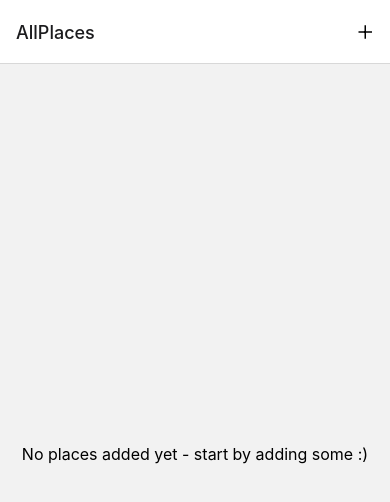
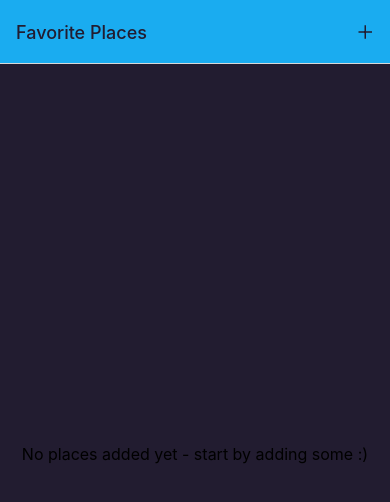
Before and after one commit to mostafa4460/favorite-places-app, a React Native app: screen / in a window 390 px wide. Shown: the top 502 px of the page. Built offline with nearby package versions, Linux system fonts and the light colour scheme.

Commit message:
change navigation styles

```diff
--- a/App.js
+++ b/App.js
@@ -4,6 +4,7 @@ import { StatusBar } from "expo-status-bar";
 import AllPlaces from "./screens/AllPlaces";
 import AddPlace from "./screens/AddPlace";
 import IconButton from "./components/UI/IconButton";
+import { COLORS } from "./constants/colors";
 
 const Stack = createNativeStackNavigator();
 
@@ -13,11 +14,18 @@ export default function App() {
       <StatusBar style="dark" />
 
       <NavigationContainer>
-        <Stack.Navigator>
+        <Stack.Navigator
+          screenOptions={{
+            headerStyle: { backgroundColor: COLORS.primary500 },
+            headerTintColor: COLORS.gray700,
+            contentStyle: { backgroundColor: COLORS.gray700 },
+          }}
+        >
           <Stack.Screen
             name="AllPlaces"
             component={AllPlaces}
             options={({ navigation }) => ({
+              title: "Favorite Places",
               headerRight: ({ tintColor }) => (
                 <IconButton
                   icon="add"
@@ -28,7 +36,11 @@ export default function App() {
               ),
             })}
           />
-          <Stack.Screen name="AddPlace" component={AddPlace} />
+          <Stack.Screen
+            name="AddPlace"
+            component={AddPlace}
+            options={{ title: "Add New Place" }}
+          />
         </Stack.Navigator>
       </NavigationContainer>
     </>
```
